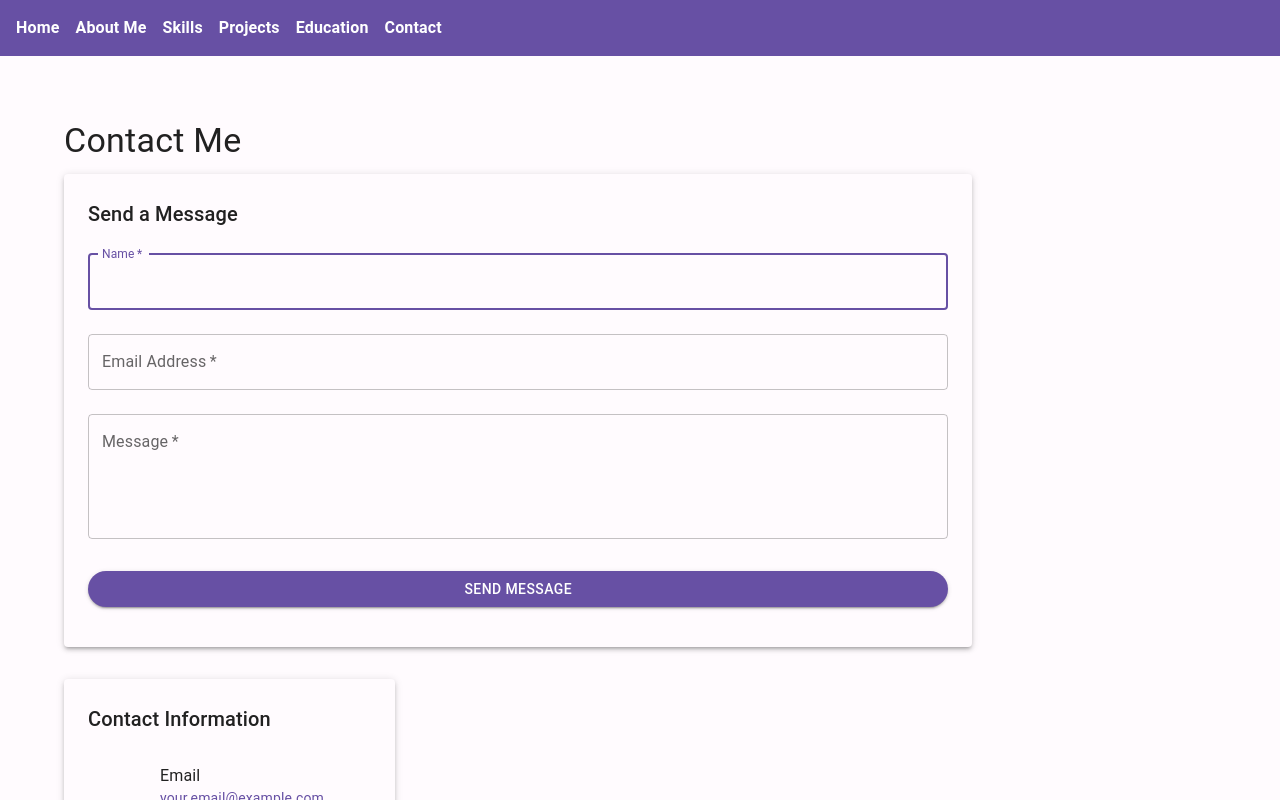
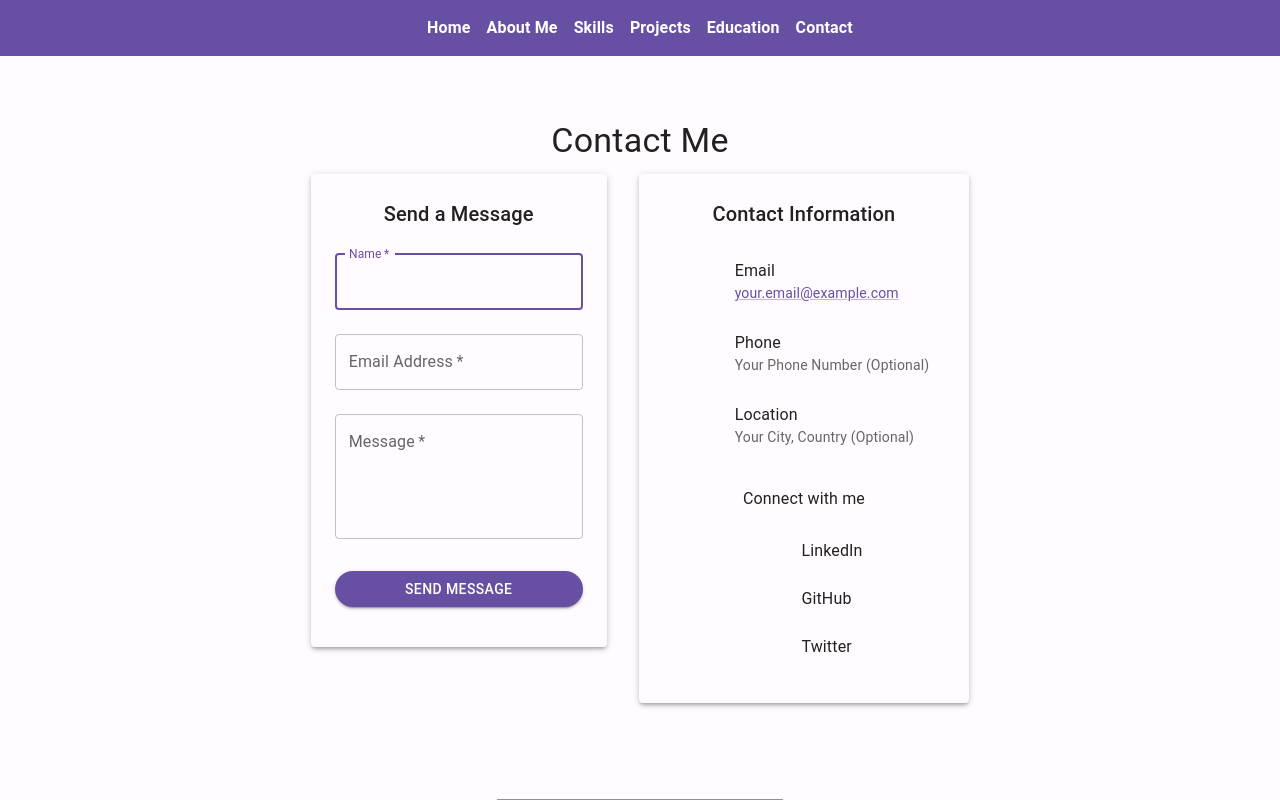
Before and after one commit to sspirial/Munubi, a React (Vite) app: page /contact in a window 1280 px wide. Built offline with nearby package versions, Linux system fonts and the light colour scheme; some icons are missing.

Commit message:
stable commit one

```diff
--- a/src/App.jsx
+++ b/src/App.jsx
@@ -19,9 +19,9 @@ function App() {
     <ThemeProvider theme={theme}>
       <CssBaseline /> {/* CssBaseline kickstarts an elegant, consistent, and simple baseline to build upon. */}
       <Router>
-        <div style={{ display: 'flex', flexDirection: 'column', minHeight: '100vh', width: '100%' }}>
+        <div style={{ display: 'flex', flexDirection: 'column', minHeight: '100vh', width: '100%', alignItems: 'center' }}>
           <Navbar />
-          <main style={{ flex: 1, width: '100%' }}>
+          <main style={{ flex: 1, width: '100%', display: 'flex', flexDirection: 'column', alignItems: 'center' }}>
             <Routes>
               <Route path="/" element={<HomePage />} />
               <Route path="/about" element={<AboutPage />} />
--- a/src/components/Navbar.css
+++ b/src/components/Navbar.css
@@ -1,6 +1,6 @@
 .navbar {
   display: flex;
-  justify-content: space-between;
+  justify-content: center;
   align-items: center;
   background-color: var(--primary-color);
   padding: 1rem;
@@ -11,9 +11,12 @@
 .navbar-list {
   list-style: none;
   display: flex;
+  justify-content: center;
   gap: 1rem;
   margin: 0;
   padding: 0;
+  width: 100%;
+  max-width: 800px;
 }
 
 .navbar-item a {
@@ -25,3 +28,10 @@
 .navbar-item a:hover {
   text-decoration: underline;
 }
+
+.navbar-container {
+  width: 100%;
+  max-width: 1200px;
+  display: flex;
+  justify-content: center;
+}
--- a/src/components/Navbar.jsx
+++ b/src/components/Navbar.jsx
@@ -5,6 +5,7 @@ import './Navbar.css';
 const Navbar = () => {
   return (
     <nav className="navbar">
+      <div className="navbar-container">
         <ul className="navbar-list">
           <li className="navbar-item"><Link to="/">Home</Link></li>
           <li className="navbar-item"><Link to="/about">About Me</Link></li>
@@ -13,6 +14,7 @@ const Navbar = () => {
           <li className="navbar-item"><Link to="/education">Education</Link></li>
           <li className="navbar-item"><Link to="/contact">Contact</Link></li>
         </ul>
+      </div>
     </nav>
   );
 };
--- a/src/index.css
+++ b/src/index.css
@@ -47,6 +47,7 @@ body {
   font-family: 'Roboto', Arial, sans-serif;
   margin: 0;
   padding: 0;
+  text-align: center;
 }
 
 h1 {
--- a/src/pages/AboutPage.jsx
+++ b/src/pages/AboutPage.jsx
@@ -9,28 +9,28 @@ const AboutPage = () => {
   const { bio, background, aspirations } = data.about;
 
   return (
-    <Container maxWidth="md">
-      <Box sx={{ my: 4 }}>
-        <Typography variant="h4" component="h1" gutterBottom>
+    <Container maxWidth="md" sx={{ display: 'flex', justifyContent: 'center' }}>
+      <Box sx={{ my: 4, width: '100%' }}>
+        <Typography variant="h4" component="h1" gutterBottom align="center">
           About Me
         </Typography>
         <Paper elevation={3} sx={{ p: 3, mt: 2 }}>
-          <Typography variant="h6" component="h2" gutterBottom>
+          <Typography variant="h6" component="h2" gutterBottom align="center">
             Bio
           </Typography>
-          <Typography paragraph>
+          <Typography paragraph align="center">
             {bio}
           </Typography>
-          <Typography variant="h6" component="h2" gutterBottom sx={{ mt: 3 }}>
+          <Typography variant="h6" component="h2" gutterBottom sx={{ mt: 3 }} align="center">
             Background
           </Typography>
-          <Typography paragraph>
+          <Typography paragraph align="center">
             {background}
           </Typography>
-          <Typography variant="h6" component="h2" gutterBottom sx={{ mt: 3 }}>
+          <Typography variant="h6" component="h2" gutterBottom sx={{ mt: 3 }} align="center">
             Career Aspirations
           </Typography>
-          <Typography paragraph>
+          <Typography paragraph align="center">
             {aspirations}
           </Typography>
         </Paper>
--- a/src/pages/ContactPage.jsx
+++ b/src/pages/ContactPage.jsx
@@ -38,18 +38,18 @@ const ContactPage = () => {
   };
 
   return (
-    <Container maxWidth="lg" sx={{ width: '100%', padding: '2rem', boxSizing: 'border-box' }}>
-      <Box sx={{ my: 4 }}>
-        <Typography variant="h4" component="h1" gutterBottom>
+    <Container maxWidth="lg" sx={{ width: '100%', padding: '2rem', boxSizing: 'border-box', display: 'flex', justifyContent: 'center' }}>
+      <Box sx={{ my: 4, width: '100%' }}>
+        <Typography variant="h4" component="h1" gutterBottom align="center">
           Contact Me
         </Typography>
-        <Grid container spacing={4}>
+        <Grid container spacing={4} justifyContent="center">
           <Grid item xs={12} md={6}>
             <Paper elevation={3} sx={{ p: 3 }}>
-              <Typography variant="h6" gutterBottom>
+              <Typography variant="h6" gutterBottom align="center">
                 Send a Message
               </Typography>
-              <Box component="form" onSubmit={handleSubmit} noValidate sx={{ mt: 1 }}>
+              <Box component="form" onSubmit={handleSubmit} noValidate sx={{ mt: 1, display: 'flex', flexDirection: 'column', alignItems: 'center' }}>
                 <TextField
                   margin="normal"
                   required
@@ -92,7 +92,7 @@ const ContactPage = () => {
           </Grid>
           <Grid item xs={12} md={6}>
             <Paper elevation={3} sx={{ p: 3, height: '100%' }}>
-              <Typography variant="h6" gutterBottom>
+              <Typography variant="h6" gutterBottom align="center">
                 Contact Information
               </Typography>
               <List>
@@ -122,8 +122,8 @@ const ContactPage = () => {
                 )}
               </List>
               {socialMedia && socialMedia.length > 0 && (
-                <Box sx={{ mt: 2 }}>
-                  <Typography variant="subtitle1" gutterBottom sx={{ml: 2}}>
+                <Box sx={{ mt: 2, display: 'flex', flexDirection: 'column', alignItems: 'center' }}>
+                  <Typography variant="subtitle1" gutterBottom align="center">
                     Connect with me
                   </Typography>
                   <List>
--- a/src/pages/EducationPage.jsx
+++ b/src/pages/EducationPage.jsx
@@ -13,18 +13,18 @@ const EducationPage = () => {
   const educationHistory = data.education;
 
   return (
-    <Container maxWidth="md">
-      <Box sx={{ my: 4 }}>
-        <Typography variant="h4" component="h1" gutterBottom>
+    <Container maxWidth="md" sx={{ display: 'flex', justifyContent: 'center' }}>
+      <Box sx={{ my: 4, width: '100%' }}>
+        <Typography variant="h4" component="h1" gutterBottom align="center">
           Education & Certifications
         </Typography>
         <Paper elevation={3} sx={{ mt: 2 }}>
           <List>
             {educationHistory.map((edu, index) => (
               <React.Fragment key={edu.institution + index}>
-                <ListItem alignItems="flex-start">
+                <ListItem alignItems="flex-start" sx={{ display: 'flex', flexDirection: 'column', alignItems: 'center' }}>
                   <ListItemText
-                    primary={<Typography variant="h6">{edu.institution}</Typography>}
+                    primary={<Typography variant="h6" align="center">{edu.institution}</Typography>}
                     secondary={
                       <>
                         <Typography
@@ -32,6 +32,7 @@ const EducationPage = () => {
                           component="span"
                           variant="body1"
                           color="text.primary"
+                          align="center"
                         >
                           {edu.degree}
                         </Typography>
@@ -40,11 +41,12 @@ const EducationPage = () => {
                           component="span"
                           variant="body2"
                           color="text.secondary"
+                          align="center"
                         >
                           {edu.duration}
                         </Typography>
                         {edu.details && (
-                          <Typography variant="body2" color="text.secondary" sx={{ mt: 1}}>
+                          <Typography variant="body2" color="text.secondary" sx={{ mt: 1}} align="center">
                             {edu.details}
                           </Typography>
                         )}
--- a/src/pages/ProjectsPage.jsx
+++ b/src/pages/ProjectsPage.jsx
@@ -16,8 +16,8 @@ const ProjectsPage = () => {
   const projects = data.projects;
 
   return (
-    <Container maxWidth="lg"> {/* Using lg for potentially more content */}
-      <Box sx={{ my: 4 }}>
+    <Container maxWidth="lg" sx={{ display: 'flex', justifyContent: 'center' }}> {/* Using lg for potentially more content */}
+      <Box sx={{ my: 4, width: '100%' }}>
         <Typography variant="h4" component="h1" gutterBottom align="center">
           Projects
         </Typography>
@@ -31,23 +31,23 @@ const ProjectsPage = () => {
                   image={project.image || 'https://via.placeholder.com/300x140.png?text=Project+Image'} // Placeholder if no image
                   alt={project.name}
                 />
-                <CardContent sx={{ flexGrow: 1 }}>
-                  <Typography gutterBottom variant="h5" component="h2">
+                <CardContent sx={{ flexGrow: 1, display: 'flex', flexDirection: 'column', alignItems: 'center' }}>
+                  <Typography gutterBottom variant="h5" component="h2" align="center">
                     {project.name}
                   </Typography>
-                  <Typography variant="body2" color="text.secondary" paragraph>
+                  <Typography variant="body2" color="text.secondary" paragraph align="center">
                     {project.description}
                   </Typography>
-                  <Typography variant="subtitle2" color="text.primary" gutterBottom sx={{mt:1}}>
+                  <Typography variant="subtitle2" color="text.primary" gutterBottom sx={{mt:1}} align="center">
                     Technologies Used:
                   </Typography>
-                  <Stack direction="row" spacing={1} sx={{ flexWrap: 'wrap' }}>
+                  <Stack direction="row" spacing={1} sx={{ flexWrap: 'wrap', justifyContent: 'center' }}>
                     {project.technologies.map((tech) => (
                       <Chip label={tech} key={tech} size="small" sx={{mb: 0.5}} />
                     ))}
                   </Stack>
                 </CardContent>
-                <CardActions>
+                <CardActions sx={{ justifyContent: 'center' }}>
                   {project.liveLink && (
                     <Button size="small" href={project.liveLink} target="_blank" rel="noopener noreferrer">
                       Live Link
--- a/src/pages/SkillsPage.jsx
+++ b/src/pages/SkillsPage.jsx
@@ -14,25 +14,25 @@ const SkillsPage = () => {
   const { technical, soft } = data.skills;
 
   return (
-    <Container maxWidth="md">
-      <Box sx={{ my: 4 }}>
-        <Typography variant="h4" component="h1" gutterBottom>
+    <Container maxWidth="md" sx={{ display: 'flex', justifyContent: 'center' }}>
+      <Box sx={{ my: 4, width: '100%' }}>
+        <Typography variant="h4" component="h1" gutterBottom align="center">
           Skills
         </Typography>
         <Paper elevation={3} sx={{ p: 3, mt: 2 }}>
-          <Typography variant="h6" component="h2" gutterBottom>
+          <Typography variant="h6" component="h2" gutterBottom align="center">
             Technical Skills
           </Typography>
-          <Stack direction="row" spacing={1} sx={{ flexWrap: 'wrap', mb: 3 }}>
+          <Stack direction="row" spacing={1} sx={{ flexWrap: 'wrap', mb: 3, justifyContent: 'center' }}>
             {technical.map((skill) => (
               <Chip label={skill} key={skill} color="primary" sx={{ mb: 1 }} />
             ))}
           </Stack>
 
-          <Typography variant="h6" component="h2" gutterBottom>
+          <Typography variant="h6" component="h2" gutterBottom align="center">
             Soft Skills
           </Typography>
-          <Stack direction="row" spacing={1} sx={{ flexWrap: 'wrap' }}>
+          <Stack direction="row" spacing={1} sx={{ flexWrap: 'wrap', justifyContent: 'center' }}>
             {soft.map((skill) => (
               <Chip label={skill} key={skill} color="secondary" sx={{ mb: 1 }} />
             ))}
```
Also changed, not shown: src/utils/centeredContainerStyles.js (added, +27 -0 lines). Lines whose indentation alone changed are shown as unchanged.
